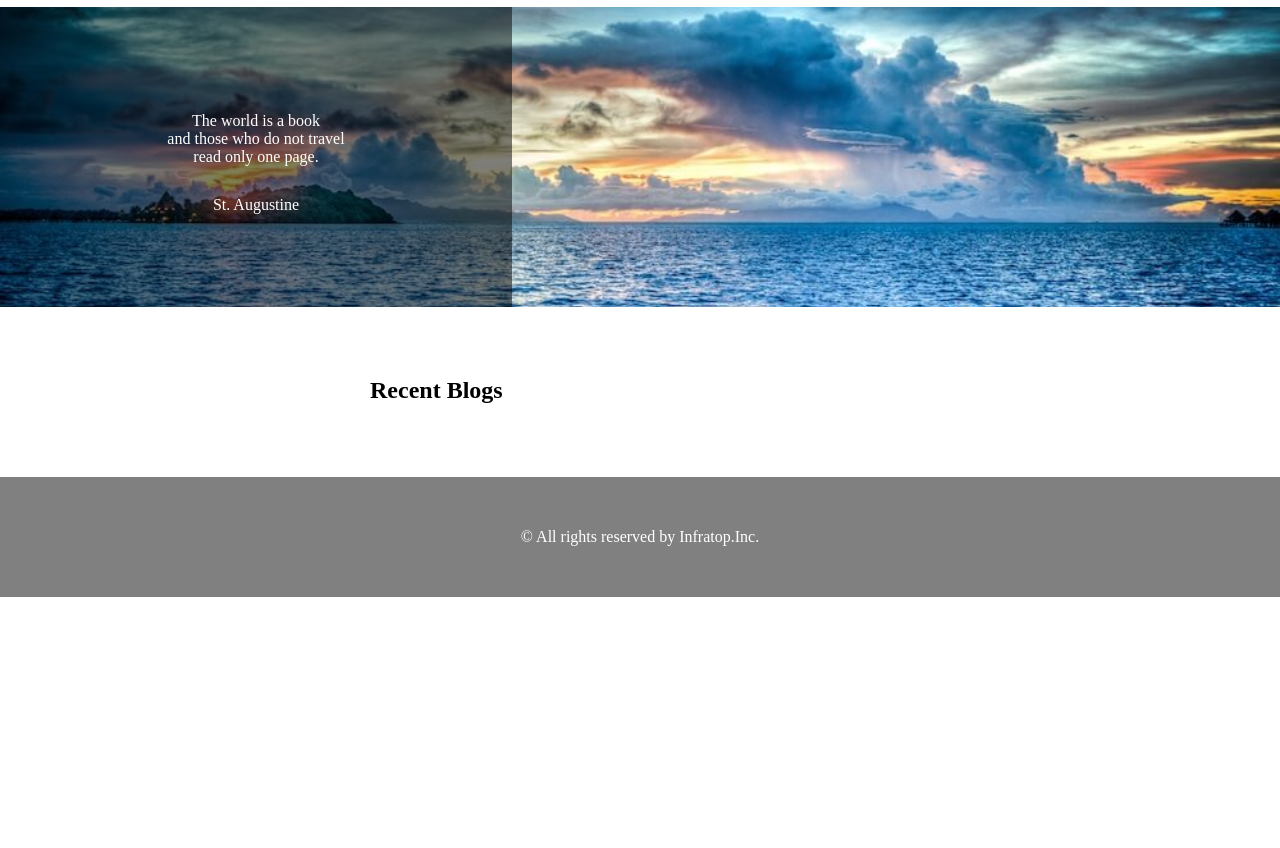
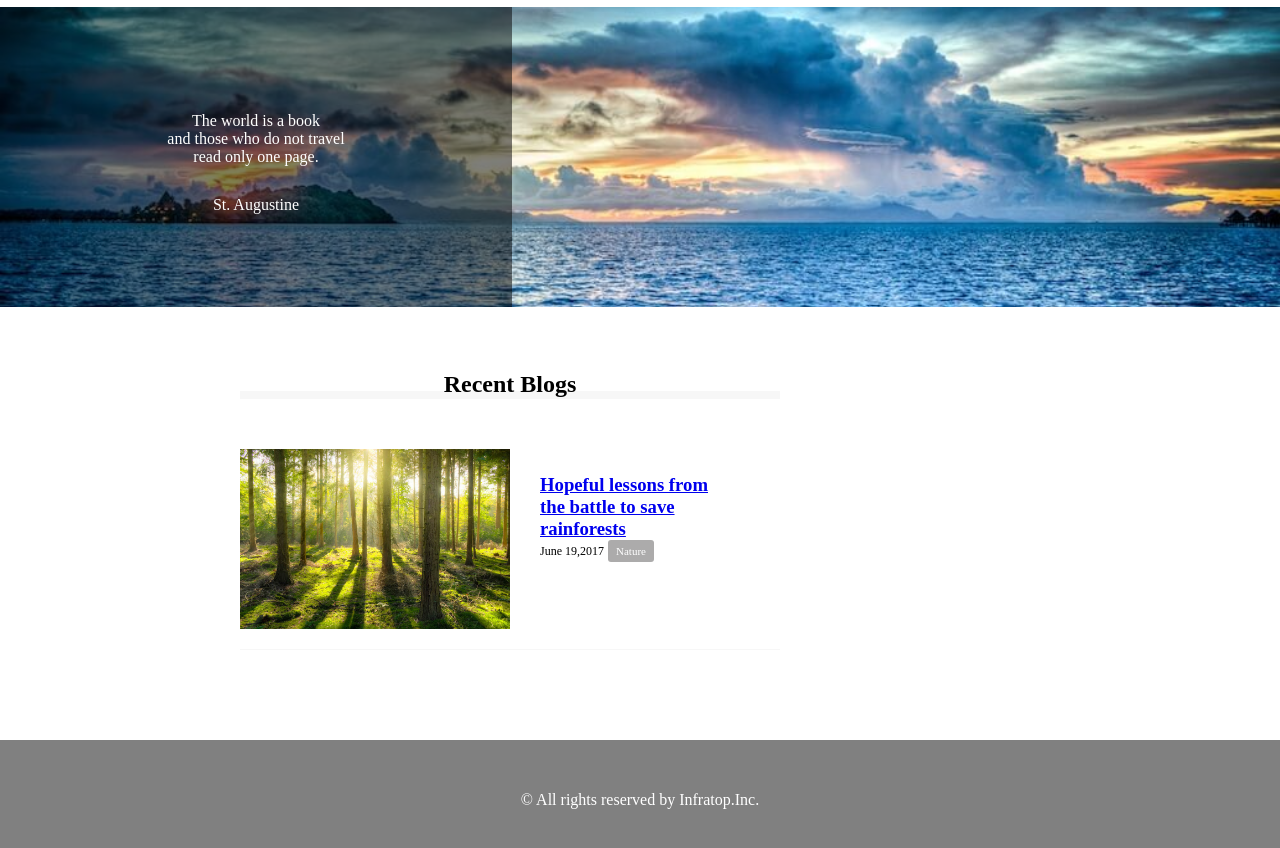
Before and after one commit to ryohei19/caravan, a plain HTML site: page index.html in a window 1280 px wide. Shown: the part 68-916 px from the top of the page. Before the commit the page ends 800 px from the top, so only its background shows below. Drawn offline with Linux system fonts and the light colour scheme.

Commit message:
update 1-7

```diff
--- a/index.html
+++ b/index.html
@@ -42,6 +42,24 @@
     <main>
       <section class="blog">
         <h2 class="blog-heading">Recent Blogs</h2>
+
+        <div class="blog-box">
+         <div class="blog-item">
+          <img class="blog-image" src="img/forest.jpg">
+          <section class="blog-text">
+            <h3>
+              <a href="single.html">
+                Hopeful lessons from<br>
+                the battle to save<br>
+                rainforests
+              </a>
+            </h3>
+            <p class="blog-date">June 19,2017</p>
+            <span class="category">Nature</span>
+          </section>
+         </div>
+        </div>
+
       </section>
       <div class="sidebar"></div>
     </main>
--- a/style.css
+++ b/style.css
@@ -61,19 +61,57 @@ main{
   padding: 70px 0;
 }
 
+.blog-box{
+  padding-top: 50px;
+}
+
 .blog{
   width:540px;
-  height:30px;
+  margin-right:30px;
 }
 
 .blog-heading{
+  border-bottom: 8px solid #f7f7f7;
+  text-align: center;
+  line-height: 0.6;
+}
 
+.blog-item{
+  padding-bottom: 20px;
+  margin-bottom: 20px;
+  border-bottom: 1px solid#f7f7f7;
+  display: flex;
+  justify-content: flex-start;
+}
+
+.blog-image{
+  height: 180px;
+}
+
+.blog-text{
+  padding: 25px 0 0 30px;
+}
+
+.blog-text-heading{
+  padding-bottom: 15px;
+}
+
+.blog-date{
+  font-size: 12px;
+  display: inline-block;
+}
+
+.category{
+  display: inline-block;
+  padding: 5px 8px;
+  background-color: #acabab;
+  border-radius: 3px;
+  color: #fff;
+  font-size: 11px;
 }
 
 .sidebar{
-  width:;
-  height:;
-
+  width: 230px;
 }
 
 footer{
```
